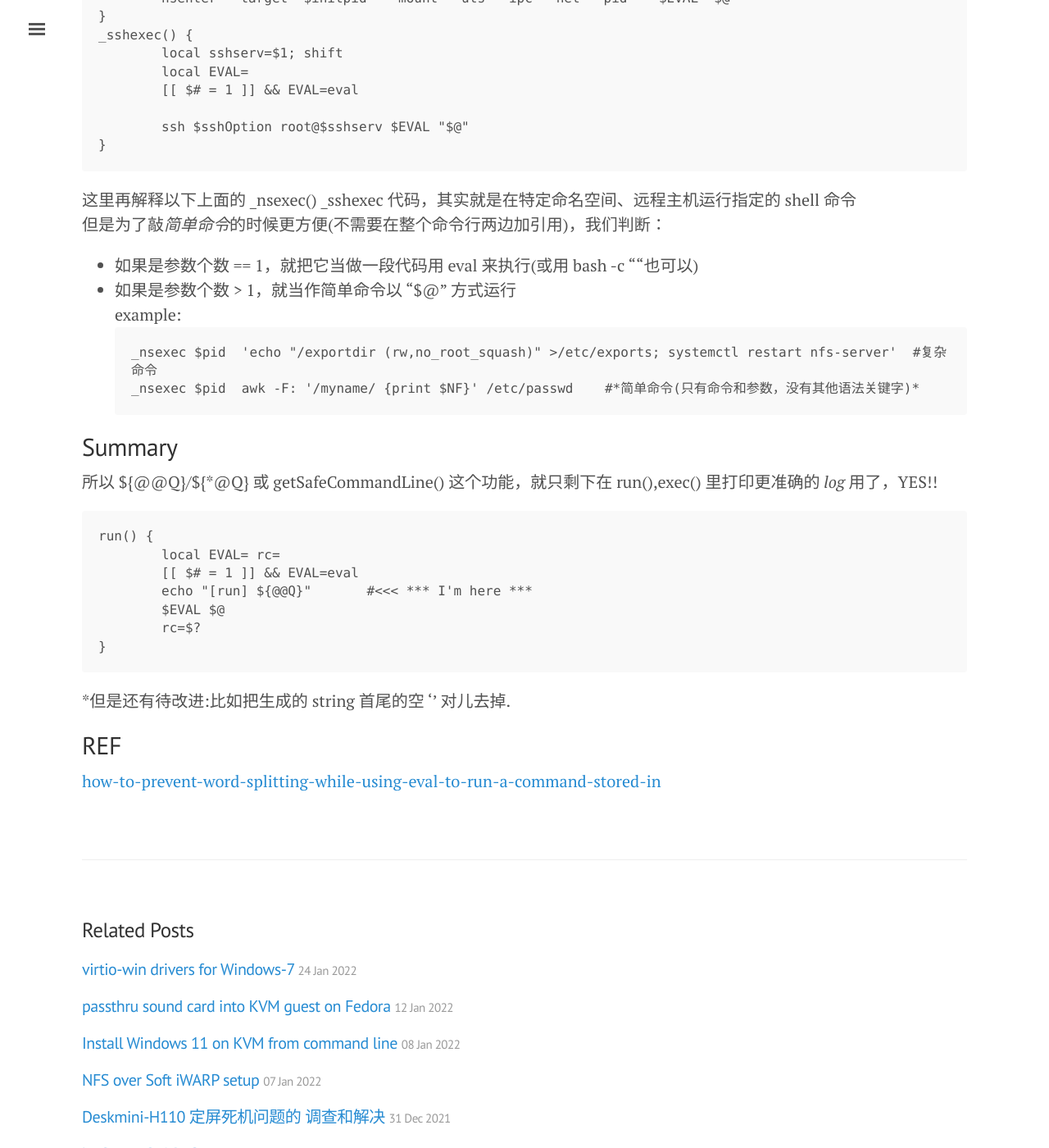
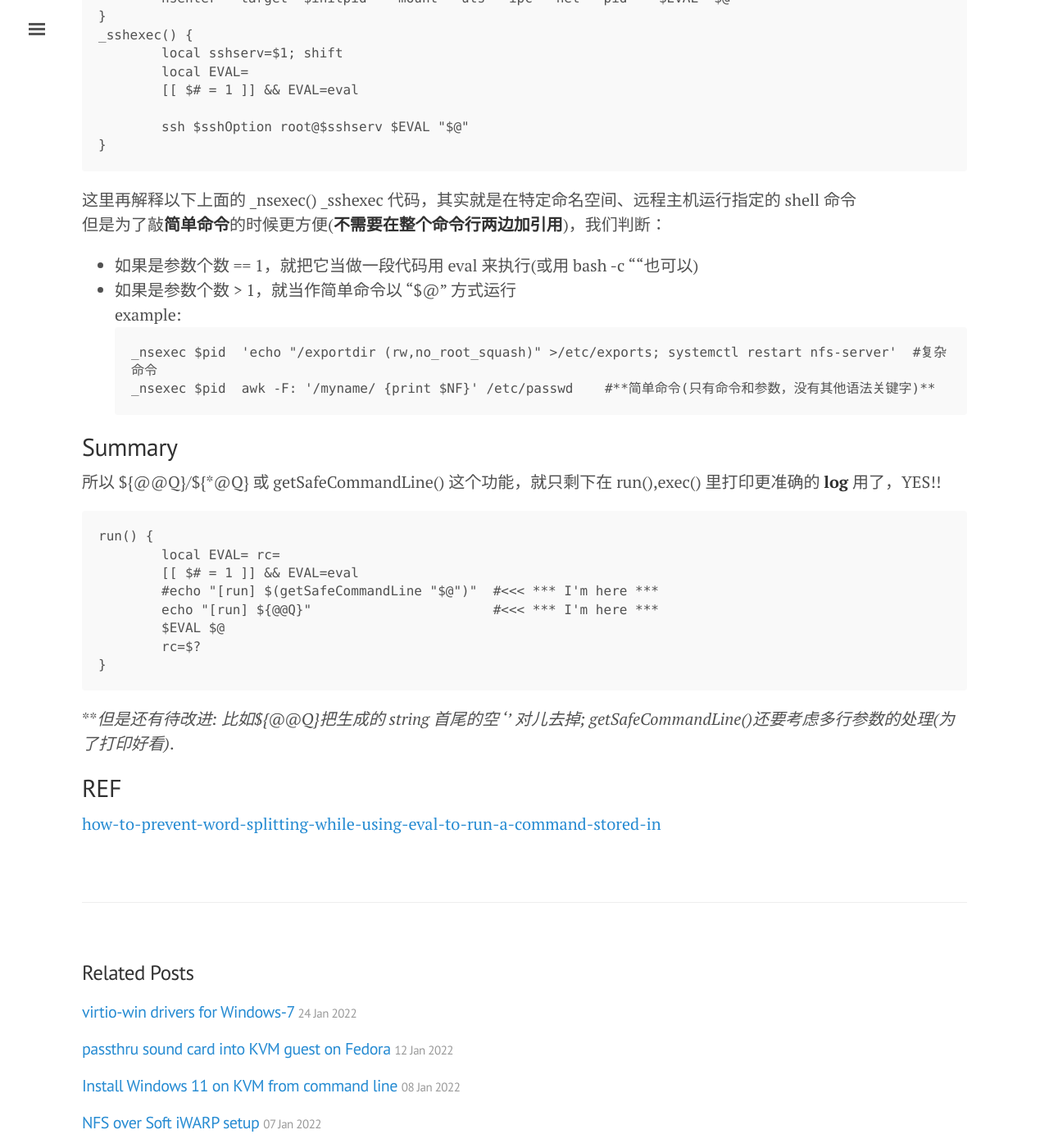
Before and after one commit to tcler/tcler.github.io, a Jekyll site: the page built from _posts/2022-02-07-bash-4.4-new-feature-parameter@operator.md, in a window 1280 px wide and 1400 px high, scrolled down 3008 px. Shown: the whole window at 82% size. Built offline with Jekyll 4.4.1, drawn with Linux system fonts in a browser that asks for light colours; some of the changed text lies outside the part shown.

Commit message:
Update 2022-02-07-bash-4.4-new-feature-parameter@operator.md

````diff
--- a/_posts/2022-02-07-bash-4.4-new-feature-parameter@operator.md
+++ b/_posts/2022-02-07-bash-4.4-new-feature-parameter@operator.md
@@ -69,8 +69,8 @@ getSafeCommandLine() {
 }
 ```
 
-现在有了 ${\*@Q} 就不需要再自己写这个特殊函数了，，*不过*这也就是简化了一点点代码，，要实现透传并执行
-整段shell脚本的功能，还是需要像 awk 那样，*把整个脚本作为一个单一参数传递*，所以我觉得我可能走了*弯路*，
+现在有了 ${\*@Q} 就不需要再自己写这个特殊函数了，，**不过**这也就是简化了一点点代码，，要实现透传并执行
+整段shell脚本的功能，还是需要像 awk 那样：**把整个脚本作为一个单一参数传递**，所以我觉得我可能走了**弯路**，
 
 其实下面这段代码，
 ```
@@ -124,28 +124,29 @@ _sshexec() {
 ```
 
 这里再解释以下上面的 \_nsexec() \_sshexec 代码，其实就是在特定命名空间、远程主机运行指定的 shell 命令
-但是为了敲*简单命令*的时候更方便(不需要在整个命令行两边加引用)，我们判断：
+但是为了敲**简单命令**的时候更方便(**不需要在整个命令行两边加引用**)，我们判断：
   - 如果是参数个数 == 1，就把它当做一段代码用 eval 来执行(或用 bash -c ""也可以)
   - 如果是参数个数  > 1，就当作简单命令以 "$@" 方式运行
 example:
 ```
 _nsexec $pid  'echo "/exportdir (rw,no_root_squash)" >/etc/exports; systemctl restart nfs-server'  #复杂命令
-_nsexec $pid  awk -F: '/myname/ {print $NF}' /etc/passwd    #*简单命令(只有命令和参数，没有其他语法关键字)*
+_nsexec $pid  awk -F: '/myname/ {print $NF}' /etc/passwd    #**简单命令(只有命令和参数，没有其他语法关键字)**
 ```
 
 
 ## Summary
-所以 ${@@Q}/${\*@Q} 或 getSafeCommandLine() 这个功能，就只剩下在 run(),exec() 里打印更准确的 *log* 用了，YES!!
+所以 ${@@Q}/${\*@Q} 或 getSafeCommandLine() 这个功能，就只剩下在 run(),exec() 里打印更准确的 **log** 用了，YES!!
 ```
 run() {
         local EVAL= rc=
         [[ $# = 1 ]] && EVAL=eval
-        echo "[run] ${@@Q}"       #<<< *** I'm here ***
+        #echo "[run] $(getSafeCommandLine "$@")"  #<<< *** I'm here ***
+        echo "[run] ${@@Q}"                       #<<< *** I'm here ***
         $EVAL $@
         rc=$?
 }
 ```
-*但是还有待改进:比如把生成的 string 首尾的空 '' 对儿去掉.
+\*\**但是还有待改进: 比如${@@Q}把生成的 string 首尾的空 '' 对儿去掉; getSafeCommandLine()还要考虑多行参数的处理(为了打印好看)*.
 
 ## REF
 [how-to-prevent-word-splitting-while-using-eval-to-run-a-command-stored-in](https://stackoverflow.com/questions/42428777/how-to-prevent-word-splitting-while-using-eval-to-run-a-command-stored-in)
````
Also changed, not shown: other parts of _posts/2022-02-07-bash-4.4-new-feature-parameter@operator.md (+1 -1 lines).
